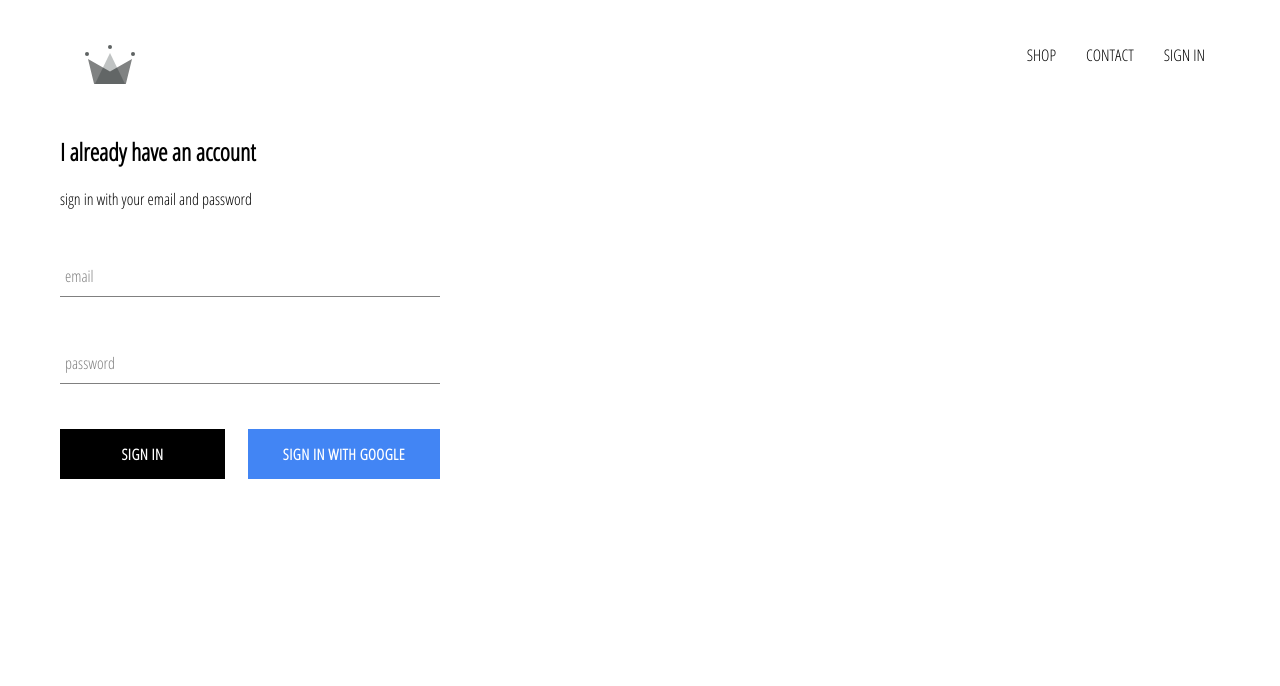
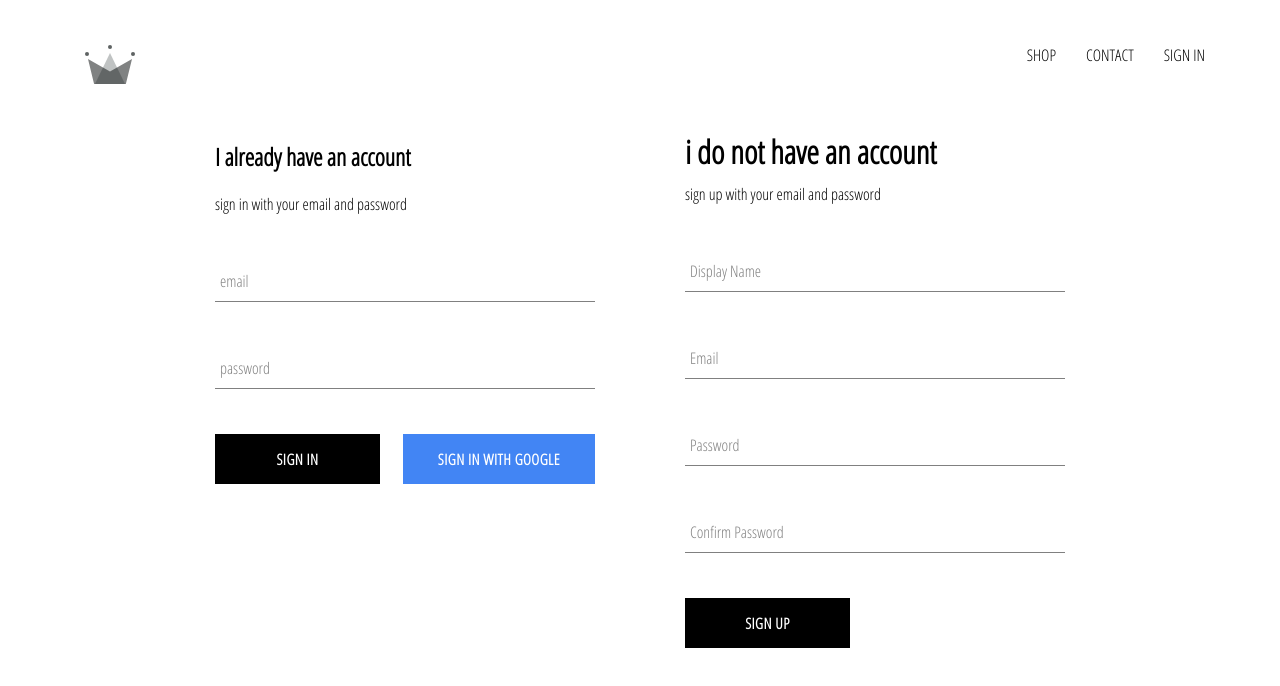
Before and after one commit to mantrishiva/crown-clothes, a React (Create React App) app: page /signin in a window 1280 px wide. Shown: the top 686 px of the page. Built offline with nearby package versions, Linux system fonts and the light colour scheme; no server answers.

Commit message:
added signup component

```diff
--- a/src/App.js
+++ b/src/App.js
@@ -7,7 +7,7 @@
 import ShopPage from './pages/shop/shop.component';
 import SignInAndSignUpPage from './pages/sign-in-and-sign-up/sign-in-and-sign-up.component';
 
-import { auth } from './firebase/firebase.utils';
+import { auth, createUserProfileDocument } from './firebase/firebase.utils';
 
 import { Route, Switch } from 'react-router-dom';
 
@@ -28,15 +28,29 @@
   unsubscribeFromAuth = null
 
   componentDidMount() {
-      this.unsubscribeFromAuth = auth.onAuthStateChanged(user => {
-      this.setState({ currentUser: user});
+      this.unsubscribeFromAuth = auth.onAuthStateChanged(async userAuth => {
+        if(userAuth){
+          const userRef = await createUserProfileDocument(userAuth);
 
-      console.log(user);
-    })
+          userRef.onSnapshot(snapShot => {
+            this.setState({
+              currentUser: {
+                id:snapShot.id,
+                ...snapShot.data()
+              }
+            })
+            console.log(this.state)
+          })
+
+        }
+
+
+        this.setState({ currentUser: userAuth });
+      })
   }
 
   componentWillUnmount() {
-    this.unsubscribeFromAuth()
+    this.unsubscribeFromAuth();
   }
 
   render(){
--- /dev/null
+++ b/src/components/sign-up/sign-up.component.jsx
@@ -0,0 +1,104 @@
+import React from 'react';
+
+import FormInput from '../form-input/form-input.component';
+import CustomButton from '../custom-button/custom-button.component';
+
+import { auth,createUserProfileDocument } from '../../firebase/firebase.utils';
+
+import './sign-up.style.scss';
+
+class SignUp extends React.Component {
+    constructor(){
+        super();
+
+        this.state = {
+            displayName : '',
+            email: '',
+            password: '',
+            confirmPassword: ''
+        }
+    }
+
+    handleSubmit = async event => {
+        event.preventDefault();
+
+        const {displayName, email, password, confirmPassword } = this.state;
+
+        if(password !== confirmPassword){
+            alert("passwords don't match");
+            return;
+        }
+
+        try{
+            const { user } = await auth.createUserWithEmailAndPassword(
+                email,
+                password
+            );
+            await createUserProfileDocument(user, { displayName })
+
+            this.setState({
+                displayName: '',
+                email: '',
+                password: '',
+                confirmPassword: ''
+            })
+        }catch(error){
+            console.error(error);
+        }
+    }
+
+    handleChange = event => {
+        const name = event.target.name;
+        const value = event.target.value;
+
+        this.setState({ [name] : value })
+    }
+
+    render(){
+        const {displayName, email, password, confirmPassword } = this.state;
+        return(
+        <div className='sign-up'>
+            <h1 className='title'>i do not have an account</h1>
+            <span>sign up with your email and password</span>
+            <form className='sign-up-form' onSubmit={this.handleSubmit}>
+                <FormInput
+                    type='text'
+                    name= 'displayName'
+                    value= {displayName}
+                    onChange= {this.handleChange}
+                    label='Display Name'
+                    required
+                />
+                <FormInput
+                    type='email'
+                    name= 'email'
+                    value= {email}
+                    onChange= {this.handleChange}
+                    label='Email'
+                    required
+                />
+                <FormInput
+                    type='password'
+                    name= 'password'
+                    value= {password}
+                    onChange= {this.handleChange}
+                    label='Password'
+                    required
+                />
+                <FormInput
+                    type='password'
+                    name= 'confirmPassword'
+                    value= {confirmPassword}
+                    onChange= {this.handleChange}
+                    label='Confirm Password'
+                    required
+                />
+                <CustomButton type='submit'>SIGN UP</CustomButton>
+            </form>
+
+        </div>
+        )
+    }
+}
+
+export default SignUp;
--- /dev/null
+++ b/src/components/sign-up/sign-up.style.scss
@@ -0,0 +1,10 @@
+.sign-up{
+    display:flex;
+    flex-direction: column;
+    width: 380px;
+
+    .title{
+        margin: 10px 0;
+
+    }
+}
--- a/src/firebase/firebase.utils.js
+++ b/src/firebase/firebase.utils.js
@@ -12,11 +12,38 @@
     messagingSenderId: "1026686139281",
     appId: "1:1026686139281:web:f9f4b74703e53901b23830",
     measurementId: "G-HL6YXH8EPV"
-  };
+};
 
-  firebase.initializeApp(config);
+
+
+export const createUserProfileDocument = async (userAuth, additionalData) => {
+  if(!userAuth) return;
+
+  const userRef = firestore.doc(`users/${userAuth.uid}`)
+
+  const snapShot = await userRef.get();
+
+  if(!snapShot.exists){
+    const {displayName, email} = userAuth;
+
+    const createdAt = new Date();
+    console.log(snapShot.exists);
+    try{
+      await userRef.set({
+      displayName,email,createdAt,...additionalData
+    })
+  }catch(err){
+    console.log("error in creating user",err)
+  }
+
+
+  }
+
+  return userRef;
+}
+
 //   firebase.analytics();
-
+firebase.initializeApp(config);
 export const auth = firebase.auth();
 export const firestore = firebase.firestore();
 
--- a/src/pages/sign-in-and-sign-up/sign-in-and-sign-up.component.jsx
+++ b/src/pages/sign-in-and-sign-up/sign-in-and-sign-up.component.jsx
@@ -1,12 +1,14 @@
 import React from 'react';
 
 import SignIn from '../../components/sign-in/sign-in.component';
+import SignUp from '../../components/sign-up/sign-up.component';
 
 import './sign-in-and-sign-up.style.scss';
 
 const SignInAndSignUpPage = () => (
     <div className="sign-in-and-sign-up">
         <SignIn />
+        <SignUp />
     </div>
 )
 
--- a/src/pages/sign-in-and-sign-up/sign-in-and-sign-up.style.scss
+++ b/src/pages/sign-in-and-sign-up/sign-in-and-sign-up.style.scss
@@ -0,0 +1,6 @@
+.sign-in-and-sign-up{
+    width: 850px;
+    display: flex;
+    justify-content: space-between;
+    margin: 30px auto;
+}
```
